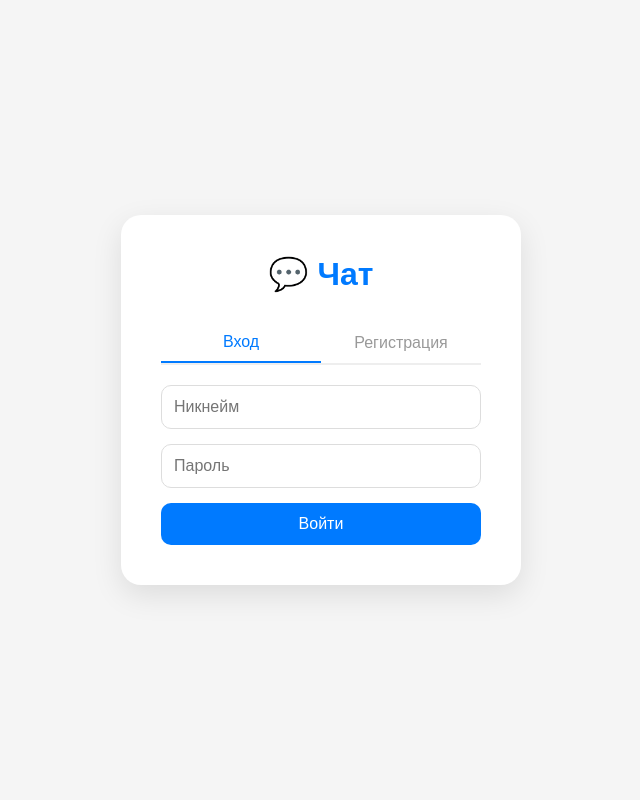
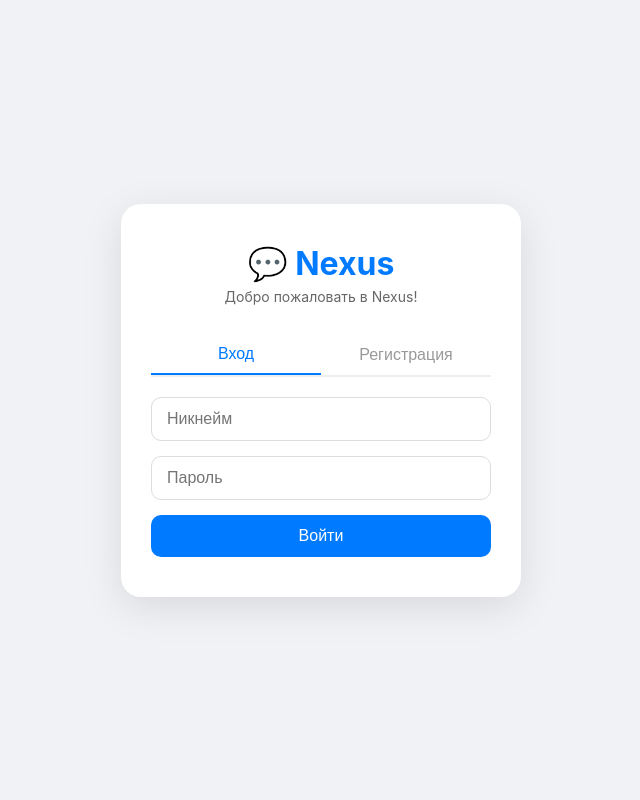
Before and after one commit to ISeDGI/Nexus, a Flask app: page / in a window 1280 px wide. Shown: the whole page, without its empty margins (319-959 px from the left). Run offline with Flask 3, Linux system fonts and the light colour scheme.

Commit message:
Nexus: голубая тема, приветствие, аватарки везде, без бликов

```diff
--- a/templates/login.html
+++ b/templates/login.html
@@ -2,28 +2,34 @@
 <html>
 <head>
     <meta charset="UTF-8">
-    <title>Вход</title>
+    <meta name="viewport" content="width=device-width, initial-scale=1.0">
+    <title>Nexus</title>
     <style>
         * { margin: 0; padding: 0; box-sizing: border-box; }
-        body { font-family: sans-serif; display: flex; justify-content: center; align-items: center; height: 100vh; background: #f5f5f5; }
-        #app { background: white; padding: 40px; border-radius: 20px; box-shadow: 0 10px 30px rgba(0,0,0,0.1); width: 100%; max-width: 400px; }
-        h1 { text-align: center; color: #007AFF; margin-bottom: 30px; }
+        body { font-family: -apple-system, BlinkMacSystemFont, 'Segoe UI', Roboto, sans-serif; background: #f0f2f5; height: 100vh; display: flex; justify-content: center; align-items: center; }
+        #app { background: white; padding: 40px 30px; border-radius: 20px; box-shadow: 0 10px 40px rgba(0,0,0,0.1); width: 100%; max-width: 400px; }
+        .logo { text-align: center; margin-bottom: 30px; }
+        .logo h1 { font-size: 32px; color: #007AFF; margin-bottom: 5px; }
+        .logo p { color: #666; font-size: 14px; }
         .tab { display: flex; margin-bottom: 20px; border-bottom: 2px solid #eee; }
-        .tab button { flex: 1; padding: 10px; border: none; background: none; font-size: 16px; cursor: pointer; color: #999; }
+        .tab button { flex: 1; padding: 10px; border: none; background: none; font-size: 16px; cursor: pointer; color: #999; transition: 0.3s; font-weight: 500; }
         .tab button.active { color: #007AFF; border-bottom: 2px solid #007AFF; }
         .form { display: none; }
         .form.active { display: block; }
-        input { width: 100%; padding: 12px; margin-bottom: 15px; border: 1px solid #ddd; border-radius: 10px; font-size: 16px; outline: none; }
+        input { width: 100%; padding: 12px 15px; margin-bottom: 15px; border: 1px solid #ddd; border-radius: 10px; font-size: 16px; outline: none; transition: border 0.3s; }
         input:focus { border-color: #007AFF; }
-        .btn { width: 100%; padding: 12px; background: #007AFF; color: white; border: none; border-radius: 10px; font-size: 16px; cursor: pointer; }
+        .btn { width: 100%; padding: 12px; background: #007AFF; color: white; border: none; border-radius: 10px; font-size: 16px; cursor: pointer; font-weight: 500; transition: background 0.3s; }
         .btn:hover { background: #0055b3; }
-        .error { color: red; text-align: center; margin-top: 10px; }
-        .success { color: green; text-align: center; margin-top: 10px; }
+        .error { color: red; text-align: center; margin-top: 10px; font-size: 14px; }
+        .success { color: green; text-align: center; margin-top: 10px; font-size: 14px; }
     </style>
 </head>
 <body>
     <div id="app">
-        <h1>💬 Чат</h1>
+        <div class="logo">
+            <h1>💬 Nexus</h1>
+            <p>Добро пожаловать в Nexus!</p>
+        </div>
         <div class="tab">
             <button class="active" onclick="switchTab('login')">Вход</button>
             <button onclick="switchTab('register')">Регистрация</button>
@@ -62,7 +68,6 @@
             document.getElementById('register-success').textContent = '';
         }
 
-        // === ВХОД ===
         document.getElementById('login-btn').addEventListener('click', function(e) {
             e.preventDefault();
             e.stopPropagation();
@@ -72,7 +77,6 @@
             const errorEl = document.getElementById('login-error');
 
             errorEl.textContent = '';
-
             if (!username || !password) {
                 errorEl.textContent = 'Заполните все поля';
                 return;
@@ -90,7 +94,6 @@
             .then(data => {
                 console.log('Ответ сервера:', data);
                 if (data.status === 'ok' && data.user_id) {
-                    console.log('✅ Успех! user_id:', data.user_id);
                     window.location.href = '/?user_id=' + data.user_id;
                 } else {
                     errorEl.textContent = data.error || 'Неверный логин или пароль';
@@ -104,7 +107,6 @@
             });
         });
 
-        // === РЕГИСТРАЦИЯ ===
         document.getElementById('register-btn').addEventListener('click', function(e) {
             e.preventDefault();
             e.stopPropagation();
@@ -148,7 +150,6 @@
             });
         });
 
-        // === ENTER ===
         document.addEventListener('keydown', function(e) {
             if (e.key === 'Enter') {
                 const activeForm = document.querySelector('.form.active');
```
Also changed, not shown: static/js/app.js (+32 -44 lines), templates/chat.html (+15 -14 lines), database/data_source.db.
